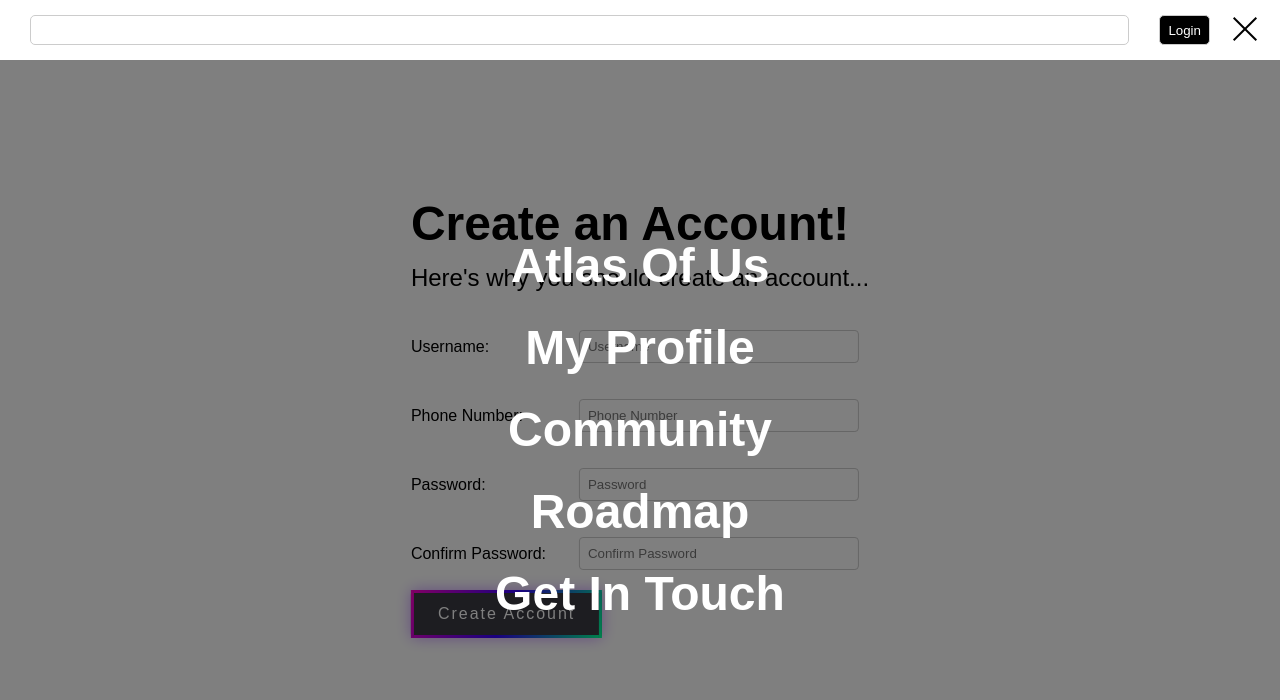
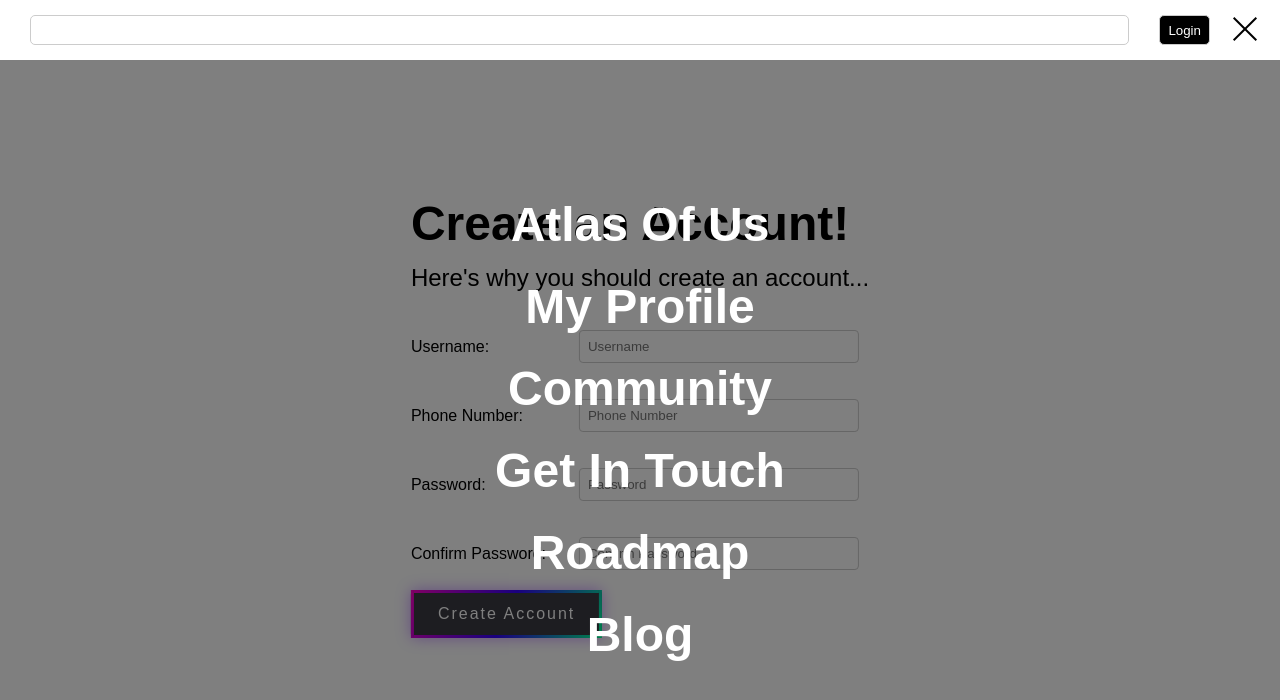
Before and after one commit to sudomonikers/atlas_of_us, a React (Vite) app in the folder ui/atlas-of-us-web-ui/: page /Signup in a window 1280 px wide. Both pictures are taken after a click on the button "Menu Toggle". Shown: the top 700 px of the page. Built offline with nearby package versions, Linux system fonts and the light colour scheme; no server answers.

Commit message:
add a blog page

```diff
--- a/ui/atlas-of-us-web-ui/src/common-components/navbar/nav.tsx
+++ b/ui/atlas-of-us-web-ui/src/common-components/navbar/nav.tsx
@@ -95,6 +95,15 @@ export function NavBar() {
             </li>
             <li>
               <Link
+                to="/Contact"
+                onClick={handleNavigation}
+                data-text="Get In Touch"
+              >
+                Get In Touch
+              </Link>
+            </li>
+            <li>
+              <Link
                 to="/Roadmap"
                 onClick={handleNavigation}
                 data-text="Roadmap"
@@ -104,11 +113,11 @@ export function NavBar() {
             </li>
             <li>
               <Link
-                to="/Contact"
+                to="/Blog"
                 onClick={handleNavigation}
-                data-text="Get In Touch"
+                data-text="Blog"
               >
-                Get In Touch
+                Blog
               </Link>
             </li>
           </ul>
--- a/ui/atlas-of-us-web-ui/src/pages/Community/community.css
+++ b/ui/atlas-of-us-web-ui/src/pages/Community/community.css
@@ -28,4 +28,5 @@
 .big-h1 {
   font-size: 3rem;
   margin: 20px;
+  color: #1582fe;
 }
--- a/ui/atlas-of-us-web-ui/src/pages/Contact/contact.css
+++ b/ui/atlas-of-us-web-ui/src/pages/Contact/contact.css
@@ -32,14 +32,14 @@
 .main-heading {
   font-size: 3rem;
   font-weight: bold;
-  color: #fd79a8;
+  color: #a29bfe;
   margin-bottom: 10px;
 }
 
 .sub-heading {
   font-size: 2rem;
   font-style: italic;
-  color: #fd79a8;
+  color: #a29bfe;
   margin-bottom: 40px;
 }
 
@@ -70,7 +70,7 @@
 
 .contact-email {
   font-size: 1rem;
-  color: #fd79a8;
+  color: #a29bfe;
   text-decoration: none;
   margin-bottom: 10px;
   display: block;
```
Also changed, not shown: ui/atlas-of-us-web-ui/src/pages/Blog/Blog.tsx (added, +12 -0 lines), ui/atlas-of-us-web-ui/src/pages/Blog/blog.css (added).
